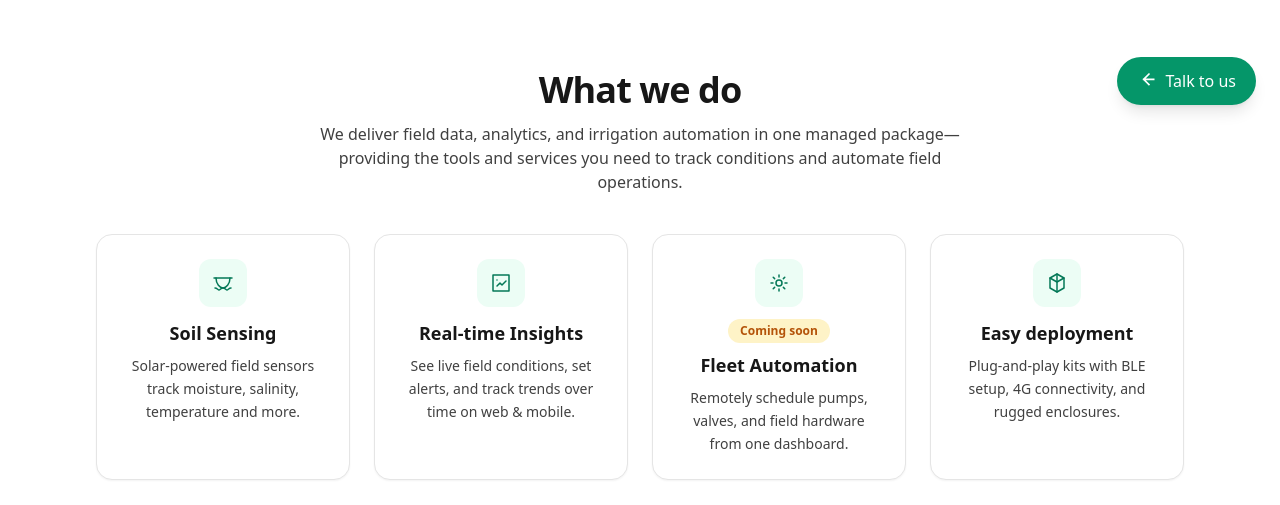
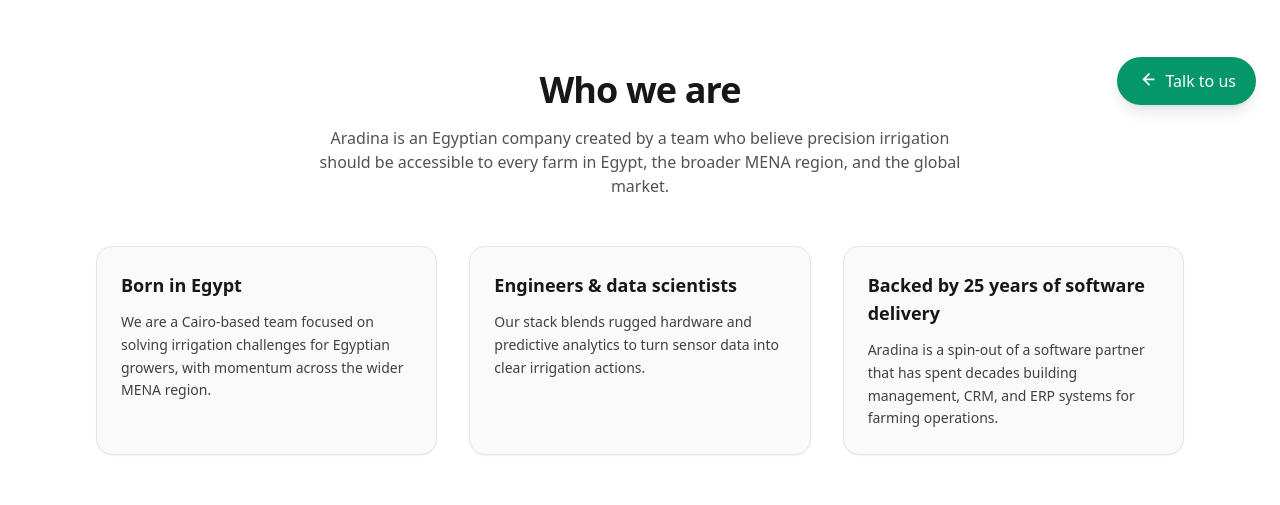
Before and after one commit to Aradina-eg/aradina-website, a React (Vite) app: page / in a window 1280 px wide. Shown: the part 671-1176 px from the top of the page. Built offline with nearby package versions, Linux system fonts and the light colour scheme.

Commit message:
whoWeAre-section

```diff
--- a/src/pages/AradinaLanding.jsx
+++ b/src/pages/AradinaLanding.jsx
@@ -1,5 +1,6 @@
 import Nav from "../sections/Nav.jsx";
 import Hero from "../sections/Hero.jsx";
+import WhoWeAre from "../sections/WhoWeAre.jsx";
 import WhatWeDo from "../sections/WhatWeDo.jsx";
 import Pricing from "../sections/Pricing.jsx";
 import Contact from "../sections/Contact.jsx";
@@ -10,6 +11,7 @@
   <div className="text-neutral-900">
     <Nav />
     <Hero />
+    <WhoWeAre />
     <WhatWeDo />
     <Pricing />
     <Contact />
--- a/src/sections/Nav.jsx
+++ b/src/sections/Nav.jsx
@@ -19,6 +19,9 @@
             <span className="text-neutral-900">{SITE.name}</span>
           </a>
           <nav className="hidden items-center gap-8 text-sm text-neutral-700 md:flex">
+            <a href="#about" className="hover:text-neutral-950">
+              About
+            </a>
             <a href="#features" className="hover:text-neutral-950">
               What we do
             </a>
--- /dev/null
+++ b/src/sections/WhoWeAre.jsx
@@ -0,0 +1,52 @@
+import Container from "../components/Container.jsx";
+
+const pillars = [
+  {
+    title: "Born in Egypt",
+    body:
+      "We are a Cairo-based team focused on solving irrigation challenges for Egyptian growers, with momentum across the wider MENA region.",
+  },
+  {
+    title: "Engineers & data scientists",
+    body:
+      "Our stack blends rugged hardware and predictive analytics to turn sensor data into clear irrigation actions.",
+  },
+  {
+    title: "Backed by 25 years of software delivery",
+    body:
+      "Aradina is a spin-out of a software partner that has spent decades building management, CRM, and ERP systems for farming operations.",
+  },
+];
+
+const WhoWeAre = () => (
+  <section id="about" className="bg-white py-16 md:py-24">
+    <Container>
+      <div className="mx-auto max-w-2xl text-center">
+        <h2 className="text-3xl font-bold tracking-tight text-neutral-900 sm:text-4xl">
+          Who we are
+        </h2>
+        <p className="mt-4 text-neutral-600">
+          Aradina is an Egyptian company created by a team who believe precision irrigation should be accessible
+          to every farm in Egypt, the broader MENA region, and the global market.
+        </p>
+      </div>
+      <div className="mt-12 grid gap-8 sm:grid-cols-3">
+        {pillars.map((pillar) => (
+          <div
+            key={pillar.title}
+            className="rounded-2xl border border-neutral-200 bg-neutral-50 p-6 text-left shadow-sm"
+          >
+            <h3 className="text-lg font-semibold text-neutral-900">
+              {pillar.title}
+            </h3>
+            <p className="mt-3 text-sm leading-relaxed text-neutral-700">
+              {pillar.body}
+            </p>
+          </div>
+        ))}
+      </div>
+    </Container>
+  </section>
+);
+
+export default WhoWeAre;
```
